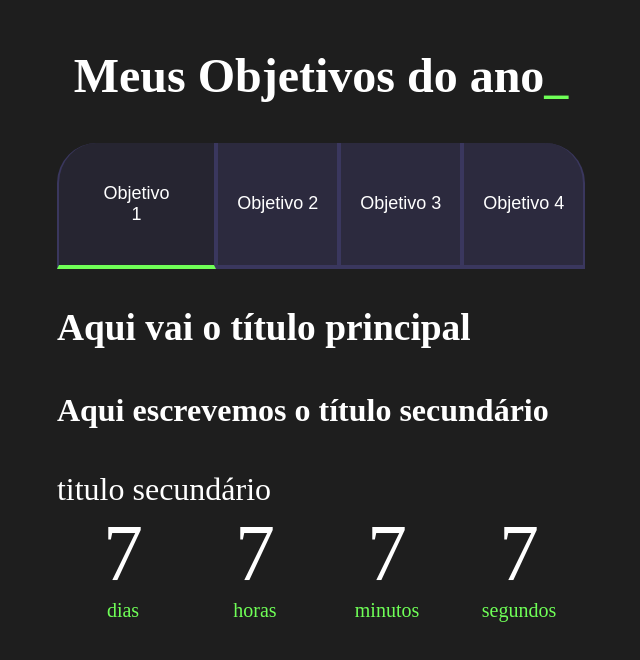
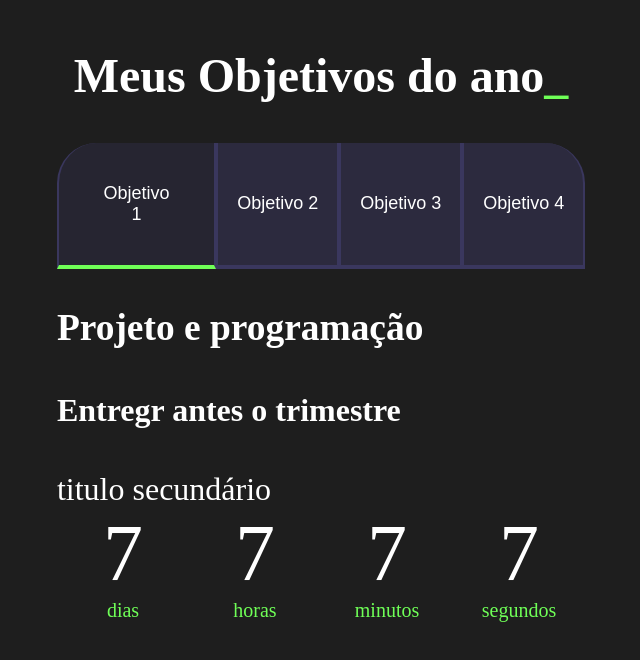
Before and after one commit to ysscatarina25/terceiro-repositorio, a plain HTML site: page index.html in a window 1280 px wide. Shown: the whole page, without its empty margins (319-959 px from the left). Drawn offline with Linux system fonts and the light colour scheme.

Commit message:
11-04-24

```diff
--- a/index.html
+++ b/index.html
@@ -21,8 +21,8 @@
 
         <div class="abas-textos">
             <div class="aba-conteudo ativo">
-                <h3 class="aba-conteudo-titulo-principal"> Aqui vai o título principal </h3>
-                <h4 class="aba-conteudo-titulo-secundario">Aqui escrevemos o título secundário </h4>
+                <h3 class="aba-conteudo-titulo-principal"> Projeto e programação</h3>
+                <h4 class="aba-conteudo-titulo-secundario">Entregr antes o trimestre </h4>
                 titulo secundário </h4>
                 <div class="contador">
                  <div class="contador-digito">
```
